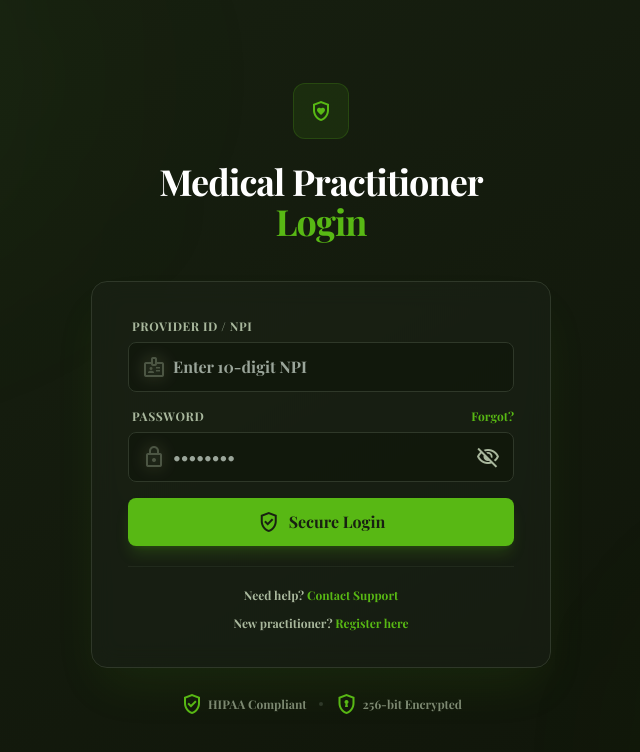
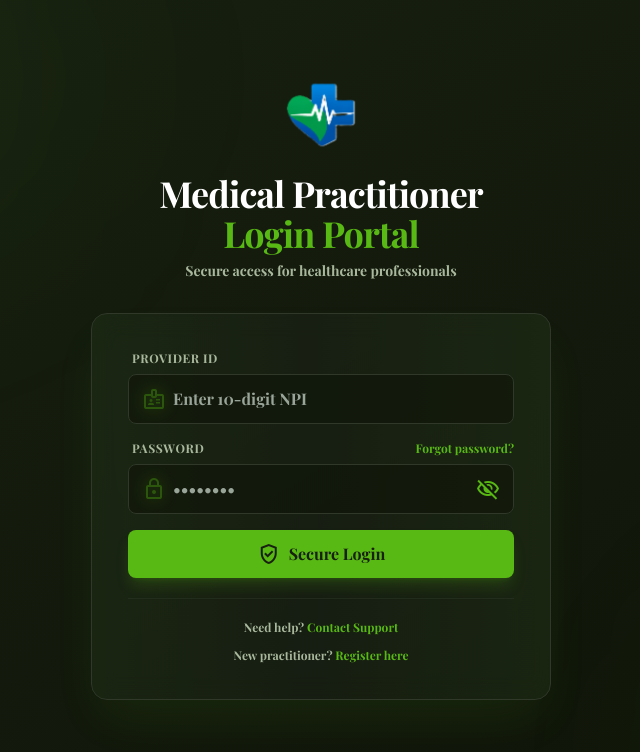
Before and after one commit to CodeByRemi/healthcare-consultation-assistant-system2, a React (Vite) app: page /doctor/login in a window 1280 px wide. Shown: the top 752 px of the page, without its empty margins (319-959 px from the left). Built offline with nearby package versions, Linux system fonts and the light colour scheme.

Commit message:
new changes

```diff
--- a/src/pages/DoctorLogin.tsx
+++ b/src/pages/DoctorLogin.tsx
@@ -1,5 +1,6 @@
 import { useState } from "react";
 import { useNavigate } from "react-router-dom";
+import patientimg from "../assets/patientreg.png";
 
 export default function DoctorLogin() {
   const [npi, setNpi] = useState("");
@@ -8,20 +9,33 @@ export default function DoctorLogin() {
   const [isLoading, setIsLoading] = useState(false);
   const navigate = useNavigate();
 
-  const handleSubmit = (e: React.FormEvent) => {
+  const handleNpiChange = (value: string) => {
+    // Only allow numbers
+    const numericValue = value.replace(/[^0-9]/g, "");
+    setNpi(numericValue);
+  };
+
+  const handleSubmit = async (e: React.FormEvent) => {
     e.preventDefault();
+    if (!npi || !password) {
+      alert("Please fill in all fields");
+      return;
+    }
     setIsLoading(true);
-
-    // Simulate login
-    setTimeout(() => {
+    try {
+      // Simulate API call
+      await new Promise(resolve => setTimeout(resolve, 1500));
+      // Navigate to dashboard after successful login
+      navigate("/dashboard");
+    } catch (error) {
+      alert("Login failed. Please try again.");
+    } finally {
       setIsLoading(false);
-      // Navigate to dashboard or next page
-      navigate("/doctor/dashboard");
-    }, 1500);
+    }
   };
 
   return (
-    <div className="dark min-h-screen flex flex-col bg-gradient-to-br from-[#182111] to-[#0f1409] text-white antialiased font-display overflow-hidden">
+    <div className="dark min-h-screen flex flex-col bg-linear-to-br from-[#182111] to-[#0f1409] text-white antialiased font-display overflow-hidden">
       {/* Decorative Background Elements */}
       <div className="fixed inset-0 z-0 overflow-hidden pointer-events-none">
         <div className="absolute -top-[10%] -left-[10%] w-[40%] h-[40%] bg-[#58b814]/5 rounded-full blur-[120px] animate-float"></div>
@@ -30,53 +44,57 @@ export default function DoctorLogin() {
 
       {/* Main Content Container */}
       <main className="relative z-10 flex-1 flex items-center justify-center p-6">
-        <div className="w-full max-w-[460px]">
+        <div className="w-full max-w-115">
           {/* Logo/Brand Header */}
-          <div className="flex flex-col items-center mb-8 text-center">
-            <div className="mb-5 inline-flex items-center justify-center w-14 h-14 rounded-xl bg-[#58b814]/10 border border-[#58b814]/20 text-[#58b814] animate-bounce-slow">
-              <span className="material-symbols-outlined text-3xl">shield_with_heart</span>
-            </div>
-            <h1 className="text-3xl md:text-4xl font-bold tracking-tight text-white mb-2 animate-fade-in">
+          <div className="flex flex-col items-center mb-8 text-center animate-fade-up">
+            <img
+              src={patientimg}
+              alt="Secure & Trusted"
+              className="w-20 h-20 object-contain mb-4 animate-bounce-slow"
+            />
+            <h1 className="text-3xl md:text-4xl font-bold tracking-tight text-white mb-2 animate-fade-in delay-1">
               Medical Practitioner
               <br />
-              <span className="text-[#58b814] inline-block animate-slide-in-right">Login</span>
+              <span className="text-[#58b814] inline-block animate-slide-in-right delay-2">Login Portal</span>
             </h1>
+            <p className="text-[#a9b89d] text-sm delay-3 animate-fade-in">Secure access for healthcare professionals</p>
           </div>
 
           {/* Login Card */}
-          <div className="bg-[#20261c]/40 backdrop-blur-md border border-[#2f3829] rounded-2xl shadow-2xl shadow-[#58b814]/10 p-7 md:p-9 animate-fade-up hover:shadow-[#58b814]/20 transition-shadow duration-500">
+          <div className="bg-[#20261c]/40 backdrop-blur-md border border-[#2f3829] rounded-2xl shadow-2xl shadow-[#58b814]/10 p-7 md:p-9 animate-fade-up delay-3 hover:shadow-[#58b814]/20 transition-shadow duration-500 shimmer" style={{ animationDelay: "0.24s" }}>
             <form onSubmit={handleSubmit} className="space-y-4">
               {/* Provider ID Field */}
-              <div className="space-y-2 animate-slide-in-up" style={{ animationDelay: "0.1s" }}>
+              <div className="space-y-2 animate-slide-in-up delay-4" style={{ animationDelay: "0.32s" }}>
                 <label className="block text-xs font-semibold text-[#a9b89d] uppercase tracking-wider ml-1" htmlFor="npi">
-                  Provider ID / NPI
+                  Provider ID
                 </label>
                 <div className="relative group">
-                  <span className="absolute left-3.5 top-1/2 -translate-y-1/2 text-[#a9b89d] material-symbols-outlined text-xl group-focus-within:text-[#58b814] transition-colors">badge</span>
+                  <span className="absolute left-3.5 top-1/2 -translate-y-1/2 text-[#58b814] material-symbols-outlined text-xl group-focus-within:text-[#6cc924] group-focus-within:scale-110 transition-all duration-200 font-bold">badge</span>
                   <input
                     id="npi"
                     type="text"
                     value={npi}
-                    onChange={(e) => setNpi(e.target.value)}
+                    onChange={(e) => handleNpiChange(e.target.value)}
                     placeholder="Enter 10-digit NPI"
                     className="w-full pl-11 pr-3.5 py-3 bg-[#0f1409]/60 border border-[#2f3829] rounded-lg focus:ring-2 focus:ring-[#58b814]/50 focus:border-[#58b814] transition-all duration-200 text-[#a8e6a1] caret-[#58b814] placeholder:text-[#6d7f6d] hover:border-[#58b814]/30 hover:bg-[#0f1409]/80 focus:bg-[#0f1409]/80 backdrop-blur-sm"
+                    inputMode="numeric"
                     required
                   />
                 </div>
               </div>
 
               {/* Password Field */}
-              <div className="space-y-2 animate-slide-in-up" style={{ animationDelay: "0.2s" }}>
+              <div className="space-y-2 animate-slide-in-up delay-5" style={{ animationDelay: "0.4s" }}>
                 <div className="flex justify-between items-center ml-1">
                   <label className="block text-xs font-semibold text-[#a9b89d] uppercase tracking-wider" htmlFor="password">
                     Password
                   </label>
                   <a href="#" className="text-xs text-[#58b814] hover:text-[#6cc924] font-medium transition-colors">
-                    Forgot?
+                    Forgot password?
                   </a>
                 </div>
                 <div className="relative group">
-                  <span className="absolute left-3.5 top-1/2 -translate-y-1/2 text-[#a9b89d] material-symbols-outlined text-xl group-focus-within:text-[#58b814] transition-colors">lock</span>
+                  <span className="absolute left-3.5 top-1/2 -translate-y-1/2 text-[#58b814] material-symbols-outlined text-xl group-focus-within:text-[#6cc924] group-focus-within:scale-110 transition-all duration-200 font-bold">lock</span>
                   <input
                     id="password"
                     type={showPassword ? "text" : "password"}
@@ -89,9 +107,9 @@ export default function DoctorLogin() {
                   <button
                     type="button"
                     onClick={() => setShowPassword(!showPassword)}
-                    className="absolute right-3.5 top-1/2 -translate-y-1/2 text-[#a9b89d] hover:text-[#58b814] transition-all duration-200 hover:scale-110"
+                    className="absolute right-3.5 top-1/2 -translate-y-1/2 text-[#58b814] hover:text-[#6cc924] transition-all duration-200 hover:scale-110 font-bold"
                   >
-                    <span className="material-symbols-outlined text-xl">
+                    <span className="material-symbols-outlined text-xl font-bold">
                       {showPassword ? "visibility" : "visibility_off"}
                     </span>
                   </button>
@@ -102,10 +120,10 @@ export default function DoctorLogin() {
               <button
                 type="submit"
                 disabled={isLoading}
-                className="w-full bg-[#58b814] hover:bg-[#6cc924] disabled:bg-[#58b814]/50 text-[#182111] font-bold py-3 rounded-lg shadow-lg shadow-[#58b814]/20 flex items-center justify-center gap-2 transition-all transform active:scale-[0.98] disabled:cursor-not-allowed hover:shadow-[#58b814]/40 hover:shadow-xl animate-slide-in-up mt-2"
-                style={{ animationDelay: "0.3s" }}
+                className="w-full bg-[#58b814] hover:bg-[#6cc924] disabled:bg-[#58b814]/50 text-[#182111] font-bold py-3 rounded-lg shadow-lg shadow-[#58b814]/20 flex items-center justify-center gap-2 transition-all transform active:scale-[0.98] disabled:cursor-not-allowed hover:shadow-[#58b814]/40 hover:shadow-xl animate-slide-in-up mt-2 delay-1"
+                style={{ animationDelay: "0.48s" }}
               >
-                <span className={`material-symbols-outlined text-xl transition-transform ${isLoading ? "animate-spin" : ""}`}>
+                <span className={`material-symbols-outlined text-xl transition-transform font-bold ${isLoading ? "animate-spin" : ""}`}>
                   {isLoading ? "schedule" : "verified_user"}
                 </span>
                 <span>{isLoading ? "Verifying..." : "Secure Login"}</span>
@@ -113,7 +131,7 @@ export default function DoctorLogin() {
             </form>
 
             {/* Support & Registration */}
-            <div className="mt-5 pt-5 border-t border-[#2f3829]/50 space-y-3 animate-fade-in" style={{ animationDelay: "0.4s" }}>
+            <div className="mt-5 pt-5 border-t border-[#2f3829]/50 space-y-3 animate-fade-in delay-2" style={{ animationDelay: "0.56s" }}>
               <p className="text-xs text-[#a9b89d] text-center">
                 Need help?{" "}
                 <a href="#" className="text-[#58b814] hover:text-[#6cc924] font-medium transition-colors">
@@ -134,18 +152,18 @@ export default function DoctorLogin() {
           </div>
 
           {/* Security Badges */}
-          <div className="mt-6 flex flex-wrap justify-center gap-3 text-xs text-[#a9b89d]/70 animate-fade-in" style={{ animationDelay: "0.5s" }}>
-            <div className="flex items-center gap-1 hover:text-[#a9b89d] transition-colors">
-              <span className="material-symbols-outlined text-sm text-[#58b814]">gpp_good</span>
+          <div className="mt-6 flex flex-wrap justify-center gap-3 text-xs text-[#a9b89d]/70 animate-fade-in delay-3" style={{ animationDelay: "0.64s" }}>
+            {/* <div className="flex items-center gap-1 hover:text-[#a9b89d] transition-colors group">
+              <span className="material-symbols-outlined text-sm text-[#58b814] group-hover:scale-110 transition-transform font-bold">gpp_good</span>
               <span>HIPAA Compliant</span>
             </div>
             <div className="hidden sm:flex items-center gap-1">
               <span className="w-1 h-1 bg-[#2f3829] rounded-full"></span>
             </div>
-            <div className="flex items-center gap-1 hover:text-[#a9b89d] transition-colors">
-              <span className="material-symbols-outlined text-sm text-[#58b814]">encrypted</span>
+            <div className="flex items-center gap-1 hover:text-[#a9b89d] transition-colors group">
+              <span className="material-symbols-outlined text-sm text-[#58b814] group-hover:scale-110 transition-transform font-bold">encrypted</span>
               <span>256-bit Encrypted</span>
-            </div>
+            </div> */}
           </div>
         </div>
       </main>
@@ -168,9 +186,17 @@ export default function DoctorLogin() {
           0% { opacity: 0; transform: translateX(-10px); }
           100% { opacity: 1; transform: translateX(0); }
         }
+        @keyframes slide-in-left {
+          0% { opacity: 0; transform: translateX(10px); }
+          100% { opacity: 1; transform: translateX(0); }
+        }
         @keyframes float {
           0%, 100% { transform: translateY(0px); }
           50% { transform: translateY(-20px); }
+        }
+        @keyframes float-slow {
+          0%, 100% { transform: translateY(0px); }
+          50% { transform: translateY(-15px); }
         }
         @keyframes bounce-slow {
           0%, 100% { transform: translateY(0); }
@@ -179,6 +205,10 @@ export default function DoctorLogin() {
         @keyframes spin {
           0% { transform: rotate(0deg); }
           100% { transform: rotate(360deg); }
+        }
+        @keyframes shine {
+          0% { background-position: -200% 0; }
+          100% { background-position: 200% 0; }
         }
         .animate-fade-in {
           animation: fade-in 0.6s ease-out both;
@@ -192,14 +222,30 @@ export default function DoctorLogin() {
         .animate-slide-in-right {
           animation: slide-in-right 0.6s ease-out both;
         }
+        .animate-slide-in-left {
+          animation: slide-in-left 0.6s ease-out both;
+        }
         .animate-float {
           animation: float 6s ease-in-out infinite;
+        }
+        .animate-float-slow {
+          animation: float-slow 6s ease-in-out infinite;
         }
         .animate-bounce-slow {
           animation: bounce-slow 3s ease-in-out infinite;
         }
         .animate-spin {
           animation: spin 1s linear infinite;
+        }
+        .delay-1 { animation-delay: 0.08s; }
+        .delay-2 { animation-delay: 0.16s; }
+        .delay-3 { animation-delay: 0.24s; }
+        .delay-4 { animation-delay: 0.32s; }
+        .delay-5 { animation-delay: 0.4s; }
+        .shimmer {
+          background-image: linear-gradient(90deg, transparent, rgba(88,184,20,.1), transparent);
+          background-size: 200% 100%;
+          animation: shine 2.2s linear infinite;
         }
         /* Override browser autofill styling */
         input:-webkit-autofill,
--- a/src/pages/DoctorRegistration.tsx
+++ b/src/pages/DoctorRegistration.tsx
@@ -1,5 +1,6 @@
 import { useEffect, useState } from "react";
 import { useNavigate } from "react-router-dom";
+import logo from "../assets/patientreg.png";;
 
 const SPECIALIZATIONS = [
   "Cardiology",
@@ -100,7 +101,7 @@ export default function DoctorRegistration() {
         {/* Logo */}
         <div className="flex items-center gap-4 text-white">
           <div className="size-6 text-[#58b814] animate-float-slow">
-            <span className="material-symbols-outlined text-[24px]">medical_services</span>
+            <img src={logo}  className="w-20 h-8" alt="MedCare logo" />
           </div>
           <h2 className="text-white text-xl font-bold leading-tight tracking-[-0.015em]">MedCare</h2>
         </div>
@@ -147,7 +148,7 @@ export default function DoctorRegistration() {
             </div>
 
             {/* Trust Indicators */}
-            <div className="flex flex-col gap-4 mt-4 border-t border-[#2f3829] pt-6">
+            {/* <div className="flex flex-col gap-4 mt-4 border-t border-[#2f3829] pt-6">
               <div className="flex items-start gap-3">
                 <span className="material-symbols-outlined text-[#58b814] mt-1">verified_user</span>
                 <div>
@@ -162,17 +163,17 @@ export default function DoctorRegistration() {
                   <p className="text-sm text-[#a9b89d]">Access premium insurance rates.</p>
                 </div>
               </div>
-            </div>
+            </div> */}
 
             {/* Decorative block */}
-            <div className="mt-8 rounded-xl overflow-hidden h-48 w-full relative bg-[#20261c] border border-[#2f3829] hidden lg:block animate-fade-up delay-3">
+            {/* <div className="mt-8 rounded-xl overflow-hidden h-48 w-full relative bg-[#20261c] border border-[#2f3829] hidden lg:block animate-fade-up delay-3">
               <div className="absolute inset-0 bg-linear-to-br from-[#20261c] to-[#141811] opacity-90" />
               <div className="absolute inset-0 opacity-10 shimmer" style={{ backgroundImage: 'radial-gradient(#58b814 1px, transparent 1px)', backgroundSize: '20px 20px' }} />
               <div className="absolute bottom-4 left-4 right-4 flex items-center justify-between text-xs text-[#a9b89d] font-mono">
                 <span>SECURE_ENCLAVE_V.2.0</span>
                 <span className="material-symbols-outlined text-sm">lock</span>
               </div>
-            </div>
+            </div> */}
           </div>
 
           {/* Right Column - Form */}
```
